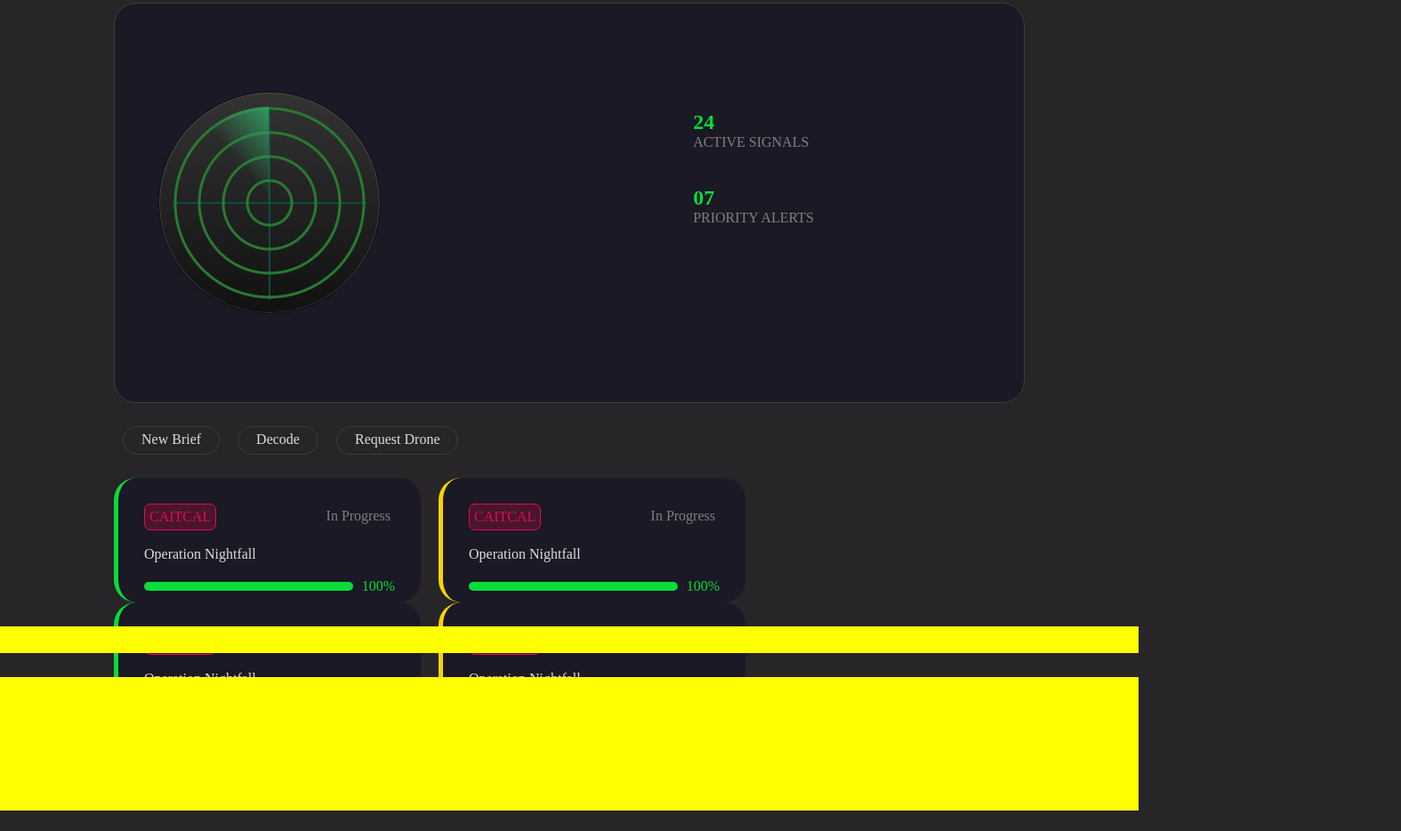
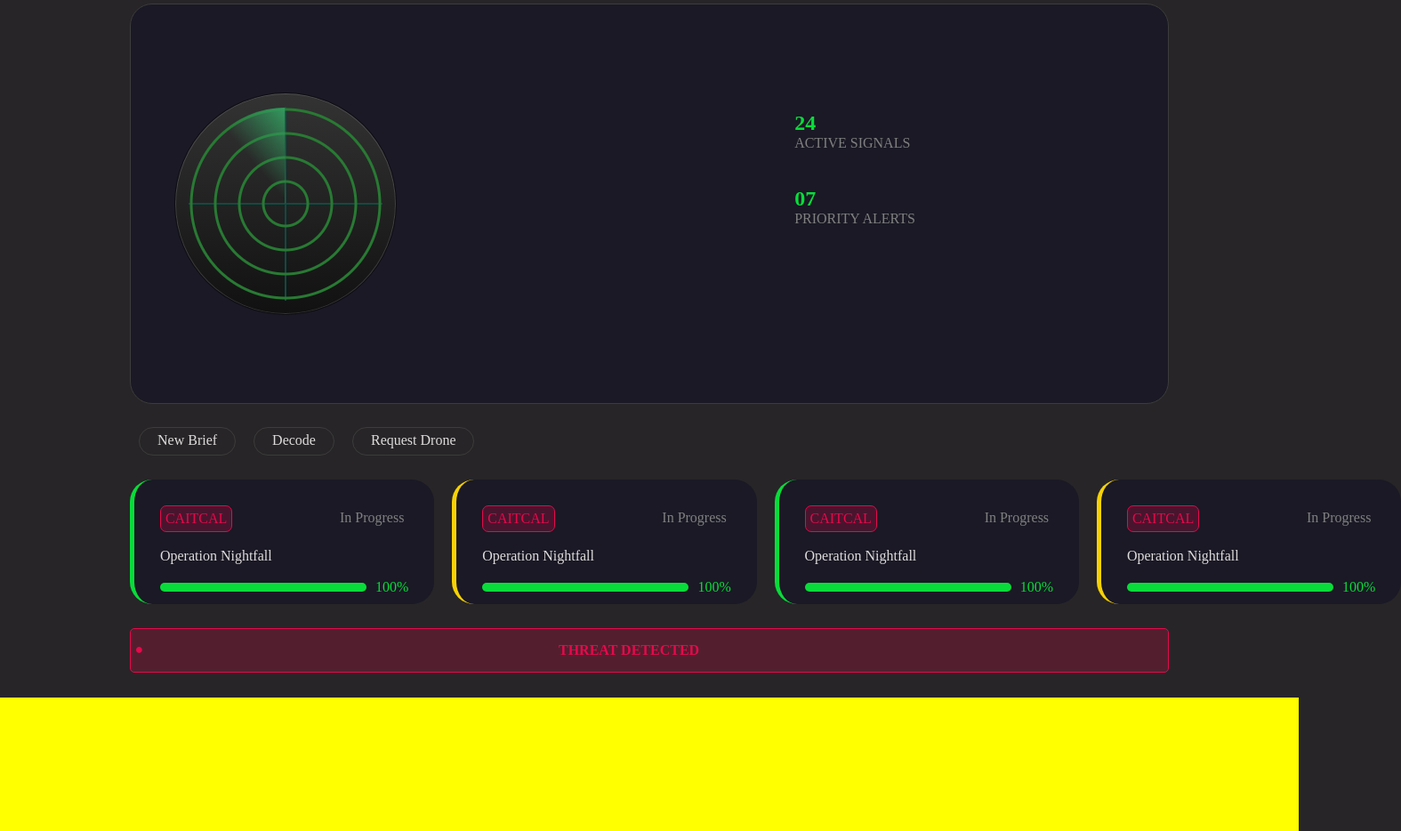
Before and after one commit to Or200/MilitaryIntelligenceMobileApp, a plain HTML site: page index.html in a window 1280 px wide. Shown: the part 124-1058 px from the top of the page at 89% size, 1575 px wide, since content can reach past the window. Before the commit the page ends 1035 px from the top, so only its background shows below. Drawn offline with Linux system fonts and the light colour scheme.

Commit message:
section4

```diff
--- a/index.html
+++ b/index.html
@@ -48,10 +48,10 @@
             <span>In Progress</span>
           </div>
           <span class="card-msg">Operation Nightfall</span>
-          <div class="card-load"><div>
+          <div class="card-load">
+            <div></div>
+            <span>100%</span>
           </div>
-          <span>100%</span>
-        </div>
         </div>
         <div class="card border-orange">
           <div class="card-title">
@@ -59,10 +59,10 @@
             <span>In Progress</span>
           </div>
           <span class="card-msg">Operation Nightfall</span>
-          <div class="card-load"><div>
+          <div class="card-load">
+            <div></div>
+            <span>100%</span>
           </div>
-          <span>100%</span>
-        </div>
         </div>
         <div class="card border-green">
           <div class="card-title">
@@ -70,10 +70,10 @@
             <span>In Progress</span>
           </div>
           <span class="card-msg">Operation Nightfall</span>
-          <div class="card-load"><div>
+          <div class="card-load">
+            <div></div>
+            <span>100%</span>
           </div>
-          <span>100%</span>
-        </div>
         </div>
         <div class="card border-orange">
           <div class="card-title">
@@ -81,13 +81,13 @@
             <span>In Progress</span>
           </div>
           <span class="card-msg">Operation Nightfall</span>
-          <div class="card-load"><div>
+          <div class="card-load">
+            <div></div>
+            <span>100%</span>
           </div>
-          <span>100%</span>
-        </div>
         </div>
       </section>
-      <section class="section4"></section>
+      <section class="section4"> <div class="point">•</div><div class="point2">THREAT DETECTED</div></section>
       <footer class="footer"></footer>
     </div>
   </body>
--- a/style.css
+++ b/style.css
@@ -10,7 +10,7 @@
 .parent {
   display: grid;
   grid-template-columns: 1fr;
-  grid-template-rows: 100px 450px 30px 140px 30px 150px;
+  grid-template-rows: 100px 450px 30px 140px 50px 150px;
   grid-column-gap: 0px;
   grid-row-gap: 3%;
 }
@@ -152,7 +152,8 @@
 
 .section3 {
   display: flex;
-  flex-wrap: wrap;
+  /* width: 80%; */
+  /* flex-wrap: wrap; */
   grid-area: 4 / 1 / 5 / 2;
   margin-left: 10%;
   margin-right: 10%;
@@ -223,8 +224,32 @@
 
 .section4 {
   grid-area: 5 / 1 / 6 / 2;
-  background: yellow;
+  color: #e6094b;
+  border: #e6094b solid 1px;
+  background: #e6094b3a;
+  display: flex;
+  align-items: center;
+  justify-content: center;
+  font-weight: bold;
+  margin-left: 10%;
+  margin-right: 10%;
+  border-radius: 5px;
 }
+
+.point {
+  width: 41%;
+  display: block;
+  justify-content: left;
+  font-size: 25px;
+  padding-left: 5px;
+}
+
+.point2 {
+  width: 59%;
+  display: block;
+  justify-content: left;
+}
+
 .footer {
   grid-area: 6 / 1 / 7 / 2;
   background: yellow;
```
